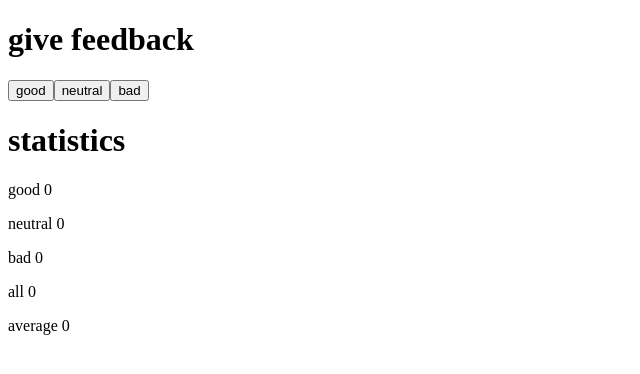
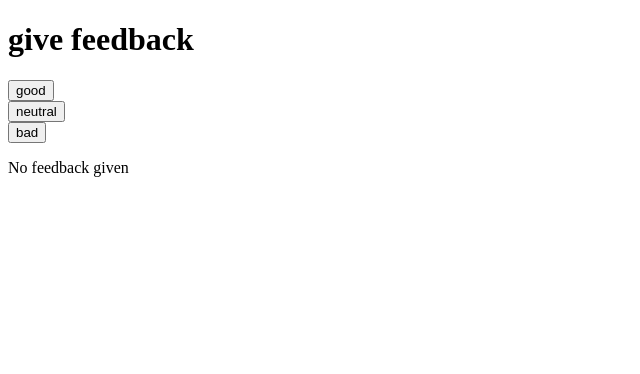
Before and after one commit to RygonB/web3, a React (Vite) app in the folder exercices/module3/3.1/: page / in a window 1280 px wide. Shown: the top 374 px of the page, without its empty margins (0-640 px from the left). Built offline with nearby package versions, Linux system fonts and the light colour scheme.

Commit message:
1.9 unicafe step 4

```diff
--- a/exercices/module3/3.1/src/App.jsx
+++ b/exercices/module3/3.1/src/App.jsx
@@ -1,8 +1,8 @@
 import { useState } from "react";
 
-const Statistics = (props) =>{
-  const {good, neutral, bad, all, average} = props;
-  return(
+const Statistics = ({ good, neutral, bad, all, average }) => {
+  if (all < 1) return <p>No feedback given</p>;
+  return (
     <div>
       <h1>statistics</h1>
       <p>good {good}</p>
@@ -12,8 +12,15 @@ const Statistics = (props) =>{
       <p>average {average}</p>
     </div>
   );
-}
+};
 
+const HandleButton = ({ handle, message }) => {
+  return (
+    <div>
+      <button onClick={handle}>{message}</button>
+    </div>
+  );
+};
 
 const App = () => {
   // save clicks of each button to its own state
@@ -40,11 +47,17 @@ const App = () => {
     <div>
       <h1>give feedback</h1>
       <div>
-        <button onClick={handleClickGood}>good</button>
-        <button onClick={handleClickNeutral}>neutral</button>
-        <button onClick={handleClickBad}>bad</button>
+        <HandleButton handle={handleClickGood} message={"good"} />
+        <HandleButton handle={handleClickNeutral} message={"neutral"} />
+        <HandleButton handle={handleClickBad} message={"bad"} />
       </div>
-      <Statistics good={good} neutral={neutral} bad={bad} all={all} average={average}/>
+      <Statistics
+        good={good}
+        neutral={neutral}
+        bad={bad}
+        all={all}
+        average={average}
+      />
     </div>
   );
 };
```
